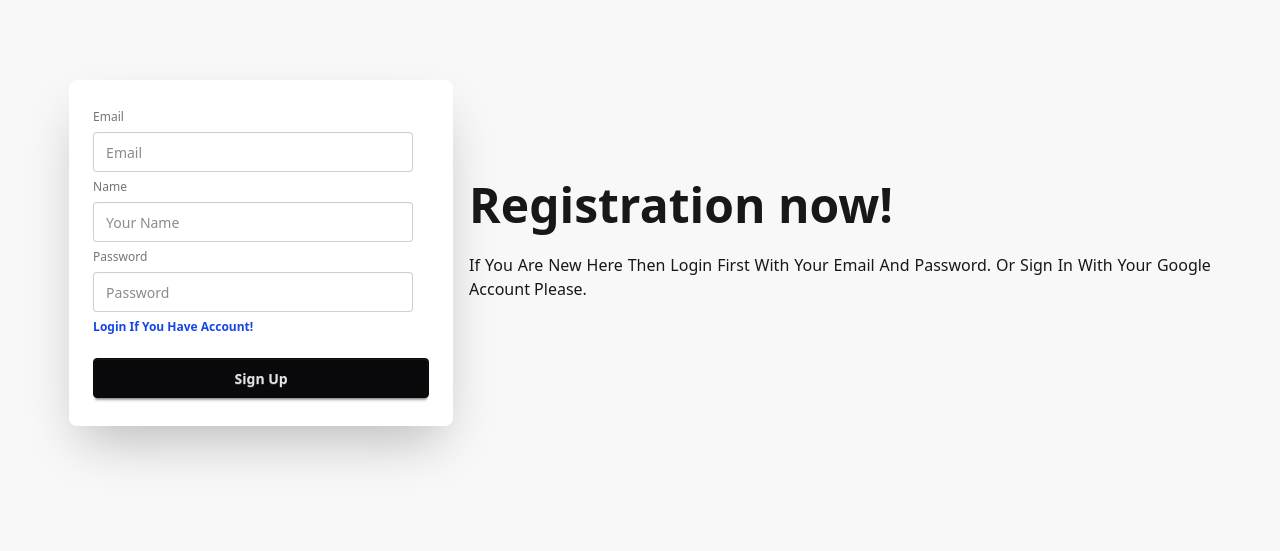
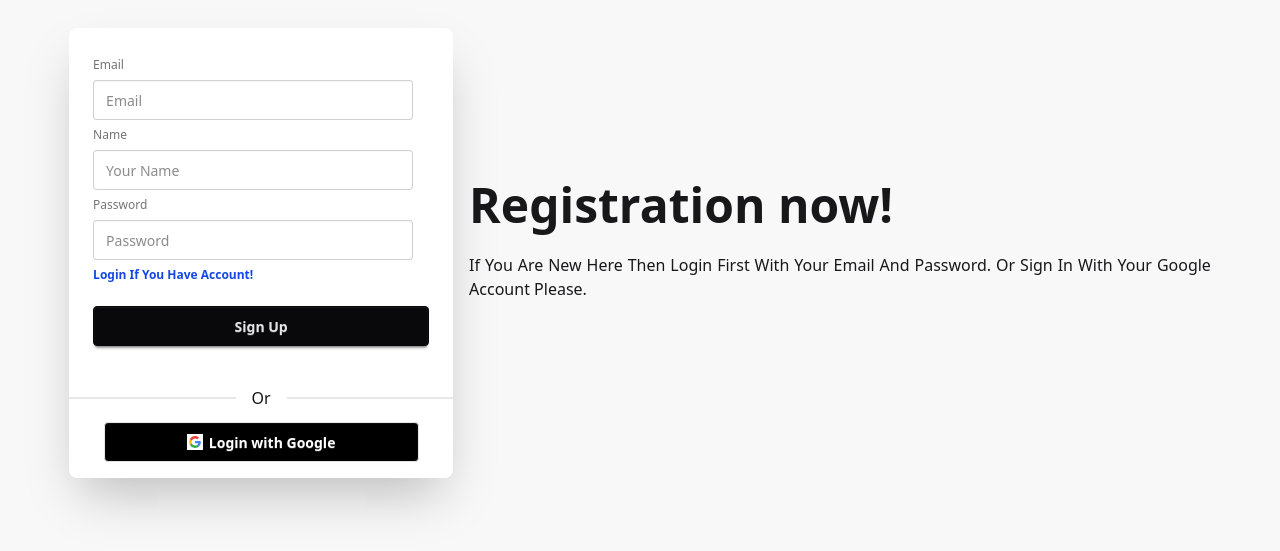
Before and after one commit to akashmuhammadabrrar/task-manager-client, a React (Vite) app: page /register in a window 1280 px wide. Shown: the part 147-698 px from the top of the page. Built offline with nearby package versions, Linux system fonts and the light colour scheme; no server answers.

Commit message:
this commit for singin with pop up google

```diff
--- a/package.json
+++ b/package.json
@@ -10,10 +10,12 @@
     "preview": "vite preview"
   },
   "dependencies": {
+    "@react-icons/all-files": "^4.1.0",
     "@tailwindcss/vite": "^4.0.7",
     "firebase": "^11.3.1",
     "react": "^19.0.0",
     "react-dom": "^19.0.0",
+    "react-icons": "^5.5.0",
     "react-router": "^7.2.0",
     "sweetalert2": "^11.17.2",
     "tailwindcss": "^4.0.7"
--- a/src/Provider/AuthProvider.jsx
+++ b/src/Provider/AuthProvider.jsx
@@ -2,8 +2,10 @@ import React, { createContext, useEffect, useState } from "react";
 import {
   createUserWithEmailAndPassword,
   getAuth,
+  GoogleAuthProvider,
   onAuthStateChanged,
   signInWithEmailAndPassword,
+  signInWithPopup,
   signOut,
   updateProfile,
 } from "firebase/auth";
@@ -15,6 +17,7 @@ const auth = getAuth(app);
 const AuthProvider = ({ children }) => {
   const [user, setUser] = useState(null);
   const [loading, setLoading] = useState(true);
+  const googleProvider = new GoogleAuthProvider();
 
   // Create a user
   const createUser = (email, password) => {
@@ -26,6 +29,12 @@ const AuthProvider = ({ children }) => {
   const signin = (email, password) => {
     setLoading(true);
     return signInWithEmailAndPassword(auth, email, password); // <-- Missing auth instance added
+  };
+
+  //   google signin
+  const googleSingIn = () => {
+    setLoading(true);
+    return signInWithPopup(auth, googleProvider);
   };
 
   // Logout
@@ -59,6 +68,7 @@ const AuthProvider = ({ children }) => {
     signin,
     logOut,
     updateUserProfile,
+    googleSingIn,
   };
 
   return (
--- a/src/components/Navbar.jsx
+++ b/src/components/Navbar.jsx
@@ -34,9 +34,9 @@ const Navbar = () => {
 
   return (
     <div className="navbar bg-base-300 shadow-sm">
-      <a className="btn btn-ghost text-xl">Task+To_Do</a>
+      <a className="btn btn-ghost text-xl">TaskNow</a>
 
-      <ul className="navbar-end flex navbar items-center gap-4">
+      <ul className="navbar-end flex navbar items-center gap-4 ml-16">
         <li>
           <button
             className={`btn ${
@@ -81,6 +81,15 @@ const Navbar = () => {
             </li>
           </>
         )}
+        {user ? (
+          <>
+            <p className="text-xl font-semibold border p-1">
+              {user?.displayName}
+            </p>
+          </>
+        ) : (
+          <></>
+        )}
       </ul>
     </div>
   );
--- /dev/null
+++ b/src/components/SocialLogin/SocialLogin.jsx
@@ -0,0 +1,63 @@
+import React, { useContext } from "react";
+import { AuthContext } from "../../Provider/AuthProvider";
+import { useNavigate } from "react-router";
+import Swal from "sweetalert2";
+
+const SocialLogin = () => {
+  const { googleSingIn } = useContext(AuthContext);
+  const navigate = useNavigate();
+
+  const handleGoogleSingIn = () => {
+    googleSingIn()
+      .then((result) => {
+        console.log(result, "google login");
+        Swal.fire({
+          position: "top-end",
+          icon: "success",
+          title: "Login Successful",
+          showConfirmButton: false,
+          timer: 1500,
+        });
+        navigate("/");
+      })
+      .catch((err) => {
+        console.log(err);
+      });
+  };
+
+  return (
+    <div>
+      <div className="flex justify-center mb-4">
+        <button
+          onClick={handleGoogleSingIn}
+          className="btn bg-black w-[82%] text-white border-[#e5e5e5]">
+          <svg
+            aria-label="Google logo"
+            width="16"
+            height="16"
+            xmlns="http://www.w3.org/2000/svg"
+            viewBox="0 0 512 512">
+            <g>
+              <path d="m0 0H512V512H0" fill="#fff"></path>
+              <path
+                fill="#34a853"
+                d="M153 292c30 82 118 95 171 60h62v48A192 192 0 0190 341"></path>
+              <path
+                fill="#4285f4"
+                d="m386 400a140 175 0 0053-179H260v74h102q-7 37-38 57"></path>
+              <path
+                fill="#fbbc02"
+                d="m90 341a208 200 0 010-171l63 49q-12 37 0 73"></path>
+              <path
+                fill="#ea4335"
+                d="m153 219c22-69 116-109 179-50l55-54c-78-75-230-72-297 55"></path>
+            </g>
+          </svg>
+          Login with Google
+        </button>
+      </div>
+    </div>
+  );
+};
+
+export default SocialLogin;
--- a/src/pages/Login/Login.jsx
+++ b/src/pages/Login/Login.jsx
@@ -2,6 +2,7 @@ import React, { useContext } from "react";
 import { AuthContext } from "../../Provider/AuthProvider";
 import { Link, useNavigate } from "react-router";
 import Swal from "sweetalert2";
+import SocialLogin from "../../components/SocialLogin/SocialLogin";
 
 const Login = () => {
   const { signin } = useContext(AuthContext);
@@ -67,6 +68,8 @@ const Login = () => {
                 </button>
               </fieldset>
             </form>
+            <div className="divider">Or</div>
+            <SocialLogin></SocialLogin>
           </div>
         </div>
       </div>
--- a/src/pages/Login/Register.jsx
+++ b/src/pages/Login/Register.jsx
@@ -2,6 +2,7 @@ import React, { useContext } from "react";
 import { Link, useNavigate } from "react-router";
 import { AuthContext } from "../../Provider/AuthProvider";
 import Swal from "sweetalert2";
+import SocialLogin from "../../components/SocialLogin/SocialLogin";
 
 const Register = () => {
   const { createUser, updateUserProfile } = useContext(AuthContext);
@@ -83,6 +84,8 @@ const Register = () => {
                 </button>
               </fieldset>
             </form>
+            <div className="divider">Or</div>
+            <SocialLogin></SocialLogin>
           </div>
         </div>
       </div>
```
Also changed, not shown: 1 other file (tests, documents, lock files or other folders).
